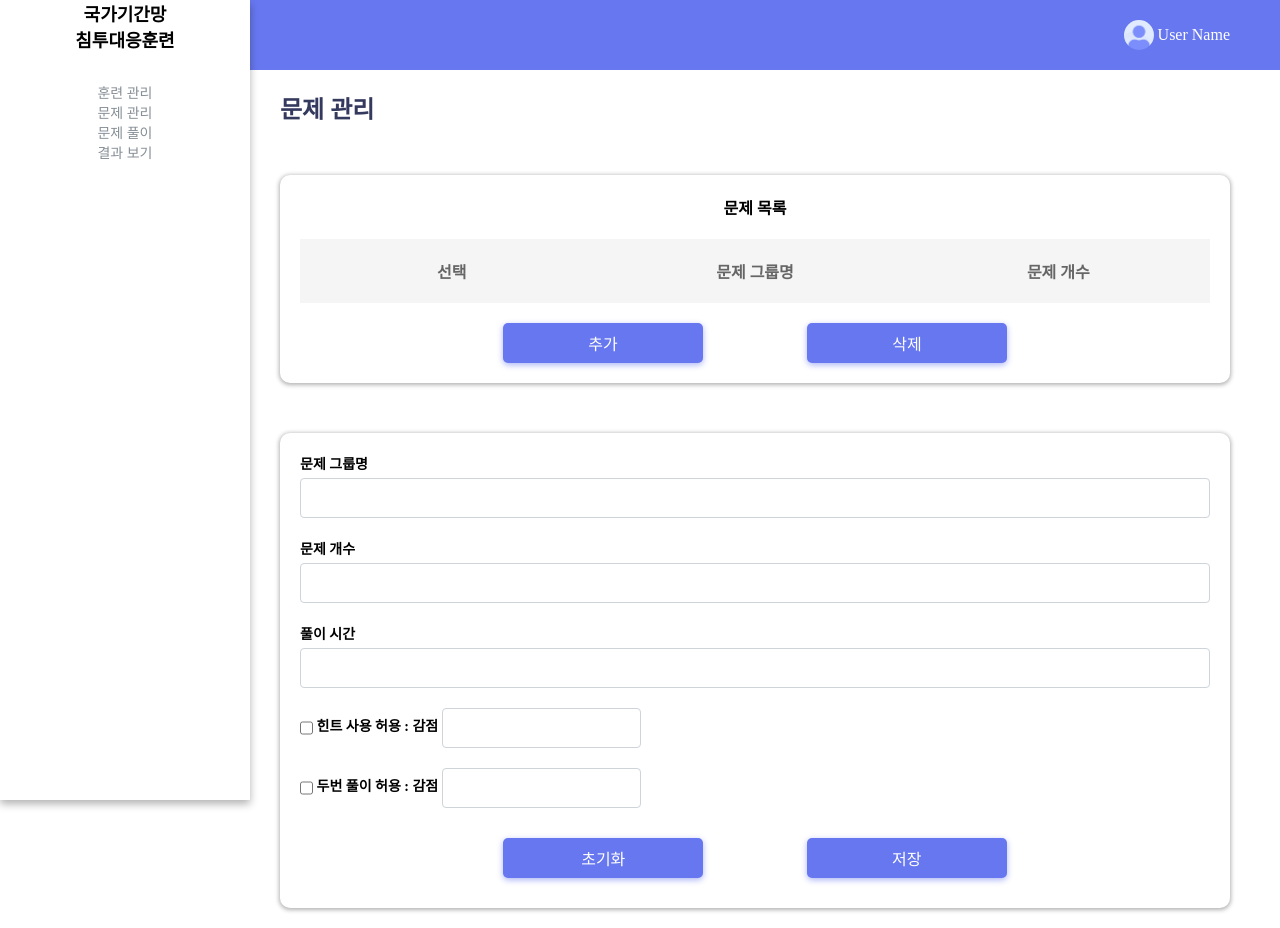
After one commit to angelbaek/ncr, a Python web app: template src/main/resources/templates/html/admin_exam_group.html in a window 1280 px wide. The commit adds this page. Run offline with Jinja, Linux system fonts and the light colour scheme; the template is opened without the code that fills it, so the values that code supplies are empty.

Commit message:
(Refactor):문제관리 view 추가 및 문제 목록 기능구현

```diff
--- /dev/null
+++ b/src/main/resources/static/css/admin_exam_group.css
@@ -0,0 +1,282 @@
+.left_nav {
+  box-shadow: 0px 4px 8px rgb(0 0 0 / 30%);
+  position: fixed;
+  top: 0;
+  height: 100%;
+  width: 250px;
+  background-color: #fff;
+  z-index: 3;
+  left: 0;
+  /* border-right: 1px solid black; */
+}
+.top_user_info {
+  text-align: right;
+  top: 0;
+  left: 50%;
+  transform: translate(-50%, 0%);
+  color: #fff;
+  width: 100%;
+  background-color: #6777ef;
+  height: 70px;
+  position: absolute;
+  z-index: 2;
+}
+.nav_title {
+  font-size: 18px;
+  font-weight: bold;
+  text-align: center;
+}
+
+.nav_contents {
+  margin-top: 30px;
+  font-size: 14px;
+  color: #868e96;
+  text-align: center;
+}
+.nav_contents button {
+  display: inline-block;
+}
+
+.contents {
+  padding: 20px;
+  margin-top: 70px;
+  position: absolute;
+  /* margin-top: 300px; */
+  /* margin-left: 250px; */
+  padding-left: 280px;
+  /* margin-right: 250px; */
+
+  width: 100%;
+
+  /* max-width: 1650px; */
+  /* background-color: aqua; */
+}
+.common_box {
+  color: #495057;
+  font-size: 14px;
+  padding: 10px 15px;
+  margin-bottom: 20px;
+  height: 42px;
+  width: 100%;
+  border-radius: 0.25rem;
+  border: 1px solid #ced4da;
+}
+.contents_contents {
+  width: 100%;
+  /* margin-right: 100px; */
+  padding: 10px;
+  padding-left: 50px;
+  padding-right: 70px;
+}
+.contents_title {
+  margin-bottom: 50px;
+  font-size: 24px;
+  font-weight: bold;
+  color: #34395e;
+}
+.contents_name {
+  font-weight: bold;
+  margin-bottom: 8px;
+  color: #34395e;
+  font-size: 12px;
+}
+
+.saveButton {
+  z-index: 10;
+  margin-left: -22%;
+}
+button {
+  height: 40px;
+  width: 200px;
+  position: relative;
+  font-size: 16px;
+  padding: 5px 10px;
+  top: 80%;
+}
+
+img {
+  display: inline-block;
+  border-radius: 50px;
+  width: 30px;
+  height: 30px;
+  vertical-align: middle;
+}
+
+.userName {
+  display: inline-block;
+  vertical-align: middle;
+}
+.top_user_info_div {
+  position: relative;
+  top: 50%;
+  transform: translate(0%, -50%);
+  margin-right: 50px;
+}
+.contents_setup {
+  padding: 50px;
+}
+
+.contents_setup_one {
+  width: 100%;
+  text-align: center;
+  vertical-align: middle;
+}
+.contents_setup_one * {
+  vertical-align: middle;
+}
+.contents_setup_one input {
+  vertical-align: middle;
+  width: 16px;
+  display: inline-block;
+}
+select {
+  margin-top: 20px;
+  vertical-align: middle;
+  margin-left: 20px;
+  margin-right: 50px;
+  width: 200px;
+  font-size: 16px;
+}
+.one {
+  border-radius: 5px;
+  border: 1px solid gray;
+  padding-top: 30px;
+  padding-bottom: 30px;
+}
+
+.one div {
+  display: inline-block;
+  align-items: center;
+  text-align: center;
+}
+
+.contents_setup button {
+  display: inline-block;
+  height: auto;
+  width: auto;
+  font-size: 14px;
+  position: relative;
+  left: 0;
+  margin-left: 30px;
+  top: 14px;
+  /* margin-left: -200px; */
+}
+.contents_setup_title {
+  margin-bottom: 10px;
+  font-weight: bold;
+  text-align: center;
+}
+.group_view {
+  padding-bottom: 20px;
+  margin: 50px;
+  margin-top: 10px;
+  border-radius: 5px;
+  width: auto;
+  height: auto;
+  border: 1px solid gray;
+}
+.group_view_head {
+  width: 90%;
+  padding: 0px;
+}
+
+table th {
+  padding: 20px;
+  width: 600px;
+}
+table td {
+  padding: 10px;
+}
+
+tr:last-child td {
+  padding-bottom: 20px;
+}
+
+.contents_setup_menubar {
+  position: absolute;
+  color: #6c757d;
+  padding: 20px;
+}
+
+.exam_group {
+  border-radius: 10px;
+  padding: 20px;
+  margin-right: 30px;
+  /* position: absolute; */
+  color: #6c757d;
+  text-align: center;
+  box-shadow: 0 1px 4px 1px rgb(0 0 0 / 30%);
+}
+.btn_box {
+  text-align: center;
+  display: inline-block;
+}
+
+.btn_box button {
+  display: inline-block;
+  padding: auto;
+  margin-left: 50px;
+  margin-right: 50px;
+  margin-top: 20px;
+}
+
+td input {
+  width: 15px;
+}
+.exam_title {
+  color: black;
+  font-weight: bold;
+  margin-bottom: 20px;
+}
+
+.exam_add {
+  padding: 20px;
+  border-radius: 10px;
+  margin-right: 30px;
+  /* border: 1px solid gray; */
+  box-shadow: 0 1px 4px 1px rgb(0 0 0 / 30%);
+  margin-top: 50px;
+  font-size: 14px;
+  font-weight: bold;
+}
+.btn_common {
+  width: 100%;
+  text-align: center;
+}
+.btn_common button {
+  margin-top: 10px;
+  margin-bottom: 10px;
+  margin-left: 50px;
+  margin-right: 50px;
+  display: inline-block;
+}
+
+.add_common {
+  margin-bottom: 20px;
+}
+.add_common_text {
+  margin-bottom: 5px;
+}
+
+input {
+  padding: 10px;
+}
+
+.add_common_check_div {
+  display: block;
+  text-align: left;
+  margin-bottom: 20px;
+}
+.add_common_check_div input {
+  width: auto;
+  vertical-align: middle;
+}
+
+.add_common_check_div * {
+  display: inline-block;
+}
+
+.teamcode_view_head tr th {
+  background-color: rgba(0, 0, 0, 0.04);
+  color: #666;
+}
--- a/src/main/resources/static/css/user_group_setting.css
+++ b/src/main/resources/static/css/user_group_setting.css
@@ -1,5 +1,5 @@
 .left_nav {
-  box-shadow: 0 4px 8px rgb(0 0 0 / 3%);
+  box-shadow: 0 4px 8px rgb(0 0 0 / 30%);
   position: fixed;
   top: 0;
   height: 100%;
--- /dev/null
+++ b/src/main/resources/static/js/admin_exam_group.js
@@ -0,0 +1,33 @@
+/**
+ * 관리자 문제그룹 js
+ */
+// 문제 그룹 불러오기
+examGroupCall();
+
+// 문제 그룹 불러오기 함수
+function examGroupCall() {
+  var html = "";
+  $.ajax({
+    url: "http://localhost:8080/admin/exam_group",
+    type: "GET",
+    dataType: "json",
+    success: function (response) {
+      console.log(response);
+      for (var i = 0; i < response.length; i++) {
+        html +=
+          "<tr class='tr_even'><td>" +
+          '<input type="radio" name="double" />' +
+          "</td><td>" +
+          response[i].tr_exam_grpname +
+          "</td><td>" +
+          response[i].tr_exam_count +
+          "</td></tr>";
+      }
+      $(".teamcode_view_body").append(html);
+    },
+  });
+}
+
+{
+  /* <input type="radio" name="double" />; */
+}
--- /dev/null
+++ b/src/main/resources/templates/html/admin_exam_group.html
@@ -0,0 +1,100 @@
+<!DOCTYPE html>
+<html lang="en">
+  <head>
+    <meta charset="UTF-8" />
+    <meta http-equiv="X-UA-Compatible" content="IE=edge" />
+    <meta name="viewport" content="width=device-width, initial-scale=1.0" />
+    <title>Document</title>
+  </head>
+  <!-- test css -->
+  <link rel="stylesheet" href="/static/css/common.css" />
+  <link rel="stylesheet" href="/static/css/admin_exam_group.css" />
+  <!-- common css -->
+  <link rel="stylesheet" href="/css/common.css" />
+  <link rel="stylesheet" href="/css/admin_exam_group.css" />
+  <body>
+    <div class="left_nav">
+      <div class="nav_title">국가기간망<br />침투대응훈련</div>
+      <div class="nav_contents">
+        <div>훈련 관리</div>
+        <div>문제 관리</div>
+        <div>문제 풀이</div>
+        <div>결과 보기</div>
+      </div>
+    </div>
+    <div class="top_user_info">
+      <div class="top_user_info_div">
+        <img src="/public/images/avatar-1.png" alt="user" />
+        <div class="userName">User Name</div>
+      </div>
+    </div>
+    <!-- 문제 그룹 -->
+    <div class="contents">
+      <div class="contents_title">문제 관리</div>
+      <div class="exam_group">
+        <div class="exam_title">문제 목록</div>
+        <div>
+          <table class="teamcode_view_head">
+            <tr>
+              <th>선택</th>
+              <th>문제 그룹명</th>
+              <th>문제 개수</th>
+            </tr>
+            <tbody class="teamcode_view_body"></tbody>
+          </table>
+          <div class="btn_box">
+            <button>추가</button>
+            <button>삭제</button>
+          </div>
+        </div>
+      </div>
+      <!-- 문제 그룹 추가 -->
+      <div class="exam_add">
+        <div class="add_common">
+          <div class="add_common_text">문제 그룹명</div>
+          <input type="text" />
+        </div>
+        <div class="add_common">
+          <div class="add_common_text">문제 개수</div>
+          <input type="text" />
+        </div>
+        <div class="add_common">
+          <div class="add_common_text">풀이 시간</div>
+          <input type="text" />
+        </div>
+        <div class="add_common_check_div">
+          <input type="checkbox" />
+          <div>힌트 사용 허용 : 감점</div>
+          <input type="number" />
+        </div>
+        <div class="add_common_check_div">
+          <input type="checkbox" />
+          <div>두번 풀이 허용 : 감점</div>
+          <input type="number" />
+        </div>
+        <div class="btn_common">
+          <button>초기화</button>
+          <button>저장</button>
+        </div>
+      </div>
+    </div>
+  </body>
+  <script
+    src="https://code.jquery.com/jquery-3.6.3.js"
+    integrity="sha256-nQLuAZGRRcILA+6dMBOvcRh5Pe310sBpanc6+QBmyVM="
+    crossorigin="anonymous"
+  ></script>
+  <script>
+    $(".group_view").css("display", "none");
+    $(".group_view_title").css("display", "none");
+    $(".teamcode_view").css("display", "none");
+
+    // $(".btn_edit1").attr("disabled", true);
+    // $(".btn_edit1").css("backgroundColor", "gray");
+    // $(".btn_edit2").attr("disabled", true);
+    // $(".btn_edit2").css("backgroundColor", "gray");
+    // $(".btn_ok1").attr("disabled", true);
+  </script>
+  <script src="/static/js/admin_exam_group.js"></script>
+  <script src="/js/admin_exam_group.js"></script>
+</html>
```
Also changed, not shown: src/main/resources/sqlmap/sqlmapper_admin_exam_group.xml (added, +11 -0 lines), 5 other files.
